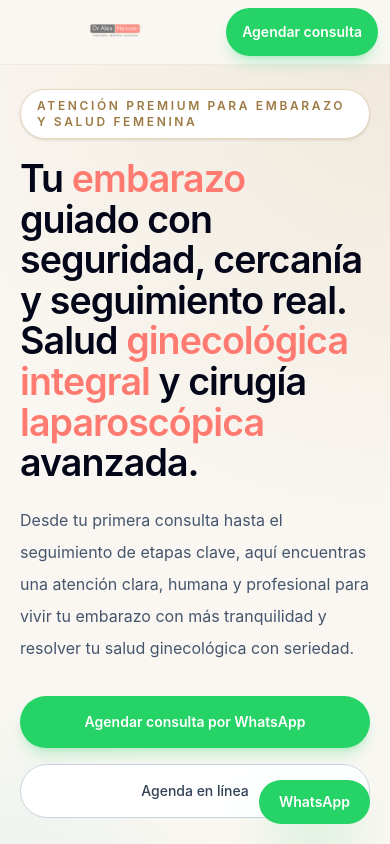
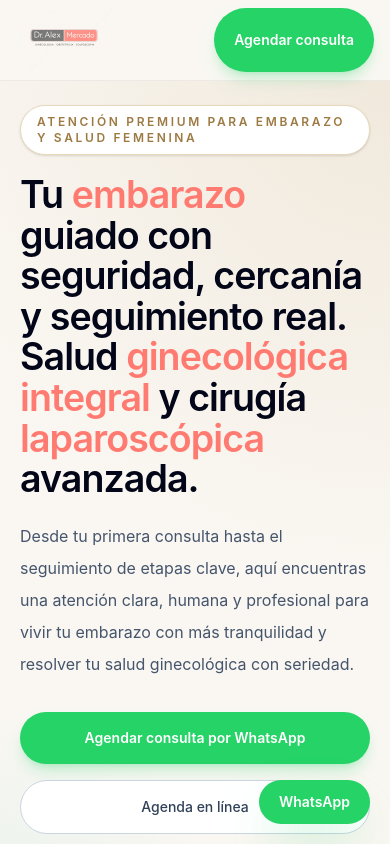
Before and after one commit to alejandritolimon0124-crypto/dralexmercado-web, a React (Vite) app: page / in a window 390 px wide. Shown: the top 844 px of the page. Built offline with nearby package versions, Linux system fonts and the light colour scheme.

Commit message:
fix: mobile header logo grande alineado

```diff
--- a/src/App.jsx
+++ b/src/App.jsx
@@ -108,12 +108,12 @@ function App() {
       </a>
 
       <header className="sticky top-0 z-50 border-b border-black/5 bg-[#faf7f2]/95 backdrop-blur">
-        <div className="mx-auto flex max-w-6xl items-center justify-between gap-2 px-3 py-2 lg:px-8 lg:py-3">
-          <div className="flex flex-1 items-center overflow-hidden">
+        <div className="mx-auto flex max-w-6xl items-center justify-between gap-3 px-4 py-2 lg:px-8 lg:py-3">
+          <div className="flex h-16 flex-1 items-center overflow-hidden md:h-auto md:flex-none">
             <img
               src="/doctor-logo.png"
               alt="Dr Alex Mercado"
-              className="h-12 w-full object-contain sm:h-14 md:h-16"
+              className="h-16 w-auto max-w-none object-contain md:h-16"
             />
           </div>
 
@@ -130,7 +130,7 @@ function App() {
             href={whatsappUrl}
             target="_blank"
             rel="noopener noreferrer"
-            className="shrink-0 inline-flex h-12 items-center justify-center rounded-full bg-[#25D366] px-4 text-sm font-semibold text-white shadow-lg shadow-green-500/20 transition hover:-translate-y-0.5 hover:bg-[#1fb85a] sm:h-14 md:h-14 md:px-6 md:text-base"
+            className="shrink-0 inline-flex h-16 items-center justify-center rounded-full bg-[#25D366] px-5 text-sm font-semibold text-white shadow-lg shadow-green-500/20 transition hover:-translate-y-0.5 hover:bg-[#1fb85a] md:h-14 md:px-6 md:text-base"
           >
             Agendar consulta
           </a>
```
